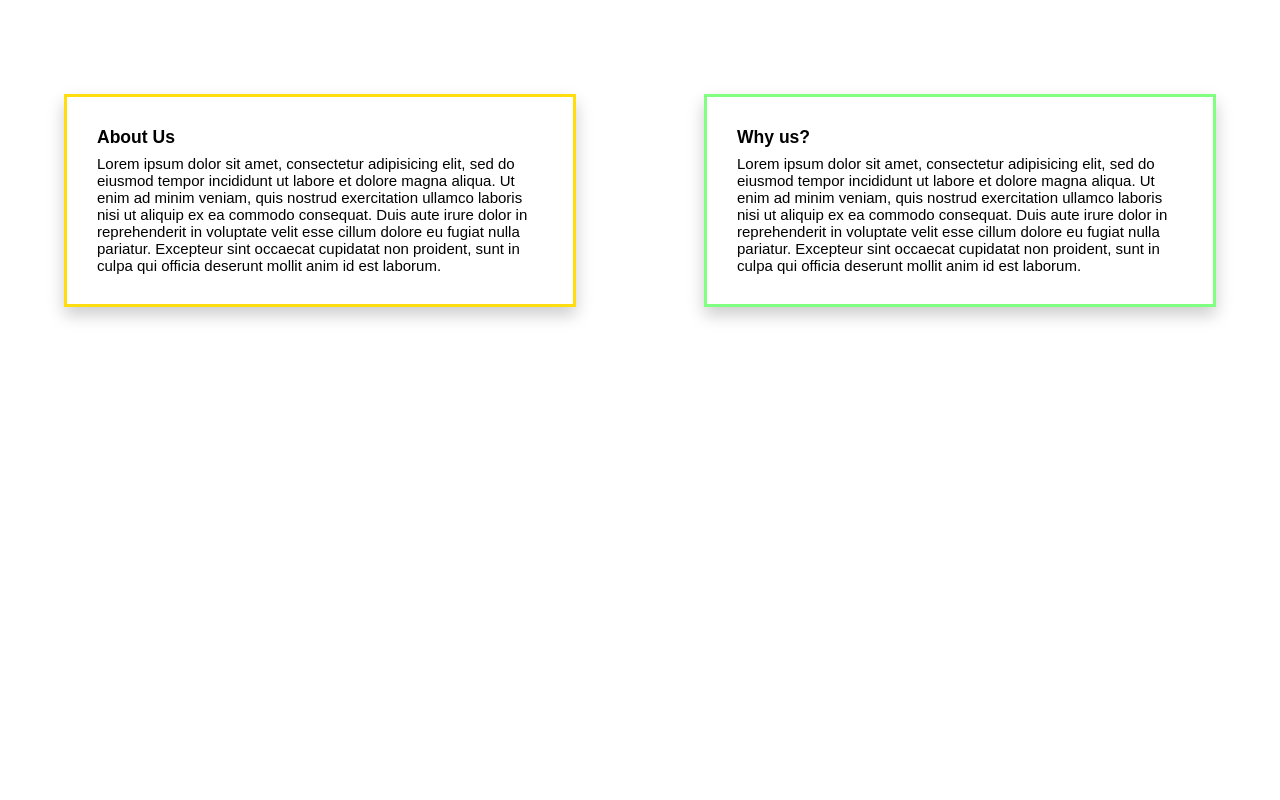
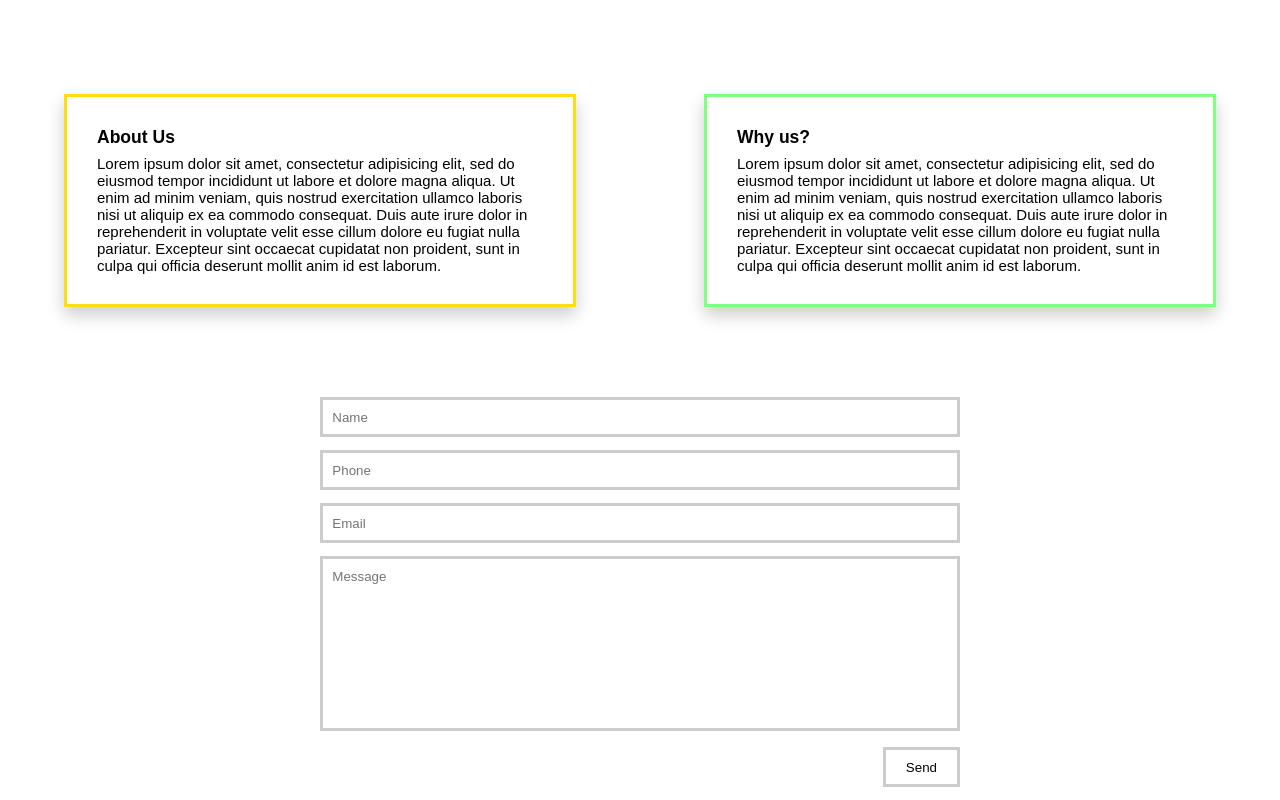
Before and after one commit to calebgibbs/agd, a Vue app: page / in a window 1280 px wide. Shown: the part 619-1419 px from the top of the page. Before the commit the page ends 1016 px from the top, so only its background shows below. Built offline with nearby package versions, Linux system fonts and the light colour scheme.

Commit message:
form: validation

```diff
--- a/src/assets/styles/_colors.scss
+++ b/src/assets/styles/_colors.scss
@@ -1,2 +1,3 @@
 $yellow: #ffdd0e;
 $green: #80ff80;
+$red: #d9534f;
--- /dev/null
+++ b/src/components/ContactForm.vue
@@ -0,0 +1,139 @@
+<template>
+  <div>
+    <form>
+      <div>
+        <input name="name" type="text" placeholder="Name" v-model="name" required>
+      </div>
+      <div>
+        <input name="phone" type="tel" placeholder="Phone" v-model="phone" required>
+      </div>
+      <div>
+        <input name="email" type="email" placeholder="Email" v-model="email" required>
+      </div>
+      <div>
+        <textarea name="message" cols="30" rows="10" placeholder="Message" v-model="message" required></textarea>
+      </div>
+      <div>
+        <button @click="validateForm">Send</button>
+      </div>
+      <div class="errors">
+      <ul>
+        <li v-for="error in errors" :key="error">{{error}}</li>
+      </ul>
+    </div>
+    </form>
+  </div>
+</template>
+
+<script>
+  const nameRegex = /^[a-zA-Z]+(([',. -][a-zA-Z ])?[a-zA-Z]*)*$/
+  const phoneRegex = /^[\+]?[(]?[0-9]{3}[)]?[-\s\.]?[0-9]{3}[-\s\.]?[0-9]{4,6}$/
+  const emailRegex = /^[\w-\.]+@([\w-]+\.)+[\w-]{2,4}$/
+  export default {
+    data() {
+      return {
+        name: null,
+        phone: null,
+        email: null,
+        message: null,
+        errors: []
+      }
+    },
+    methods: {
+      validateForm(e) {
+        this.errors = []
+        //name
+        if(!this.name) {
+          this.errors.push('Please enter your name')
+        }else if(!this.name.match(nameRegex)){
+          this.errors.push('Please enter a valid name')
+        }
+        //phone
+        if(!this.phone) {
+          this.errors.push('Please enter your phone number')
+        }else if(!this.phone.match(phoneRegex)){
+          this.errors.push('Please enter a valid phone number')
+        }
+        //email
+        if(!this.email) {
+          this.errors.push('Please enter an email address')
+        }else if(!this.email.match(emailRegex)) {
+          this.errors.push('Please enter a valid email address')
+        }
+        //message
+        if(!this.message) {
+          this.errors.push('Please add a message')
+        }
+
+        if(this.errors) {
+          e.preventDefault()
+        }
+      }
+    }
+  }
+</script>
+
+<style lang="scss" scoped>
+@import '../assets/styles/colors';
+
+$noSelect: #cccccc;
+$select: #000;
+
+form {
+  width: 50%;
+  margin: 0 auto;
+}
+
+input {
+  width: 100%;
+  padding: .7em;
+  margin-bottom: 1em;
+  border: 3px solid $noSelect;
+  outline: none;
+  transition: border .1s ease-in-out;
+  &:focus {
+    border: 3px solid $select;
+  }
+}
+
+textarea {
+  width: 100%;
+  padding: .7em;
+  resize: none;
+  font-family: inherit;
+  border: 3px solid $noSelect;
+  outline: none;
+  transition: border .1s ease-in-out;
+  &:focus {
+    border: 3px solid $select;
+  }
+}
+
+button {
+  float: right;
+  padding: .7em 1.5em;
+  margin: 1em 0;
+  border: solid 3px $noSelect;
+  background: none;
+  transition: .15s ease-in-out;
+  &:hover {
+   border: solid 3px $select;
+   background: $select;
+   color: #fff;
+  }
+}
+
+.errors {
+  color: $red;
+  margin: 1em;
+  ul {
+    padding: 0;
+    margin: 0;
+  }
+  li {
+    list-style-type: none;
+    margin: 0;
+    padding: 0;
+  }
+}
+</style>
--- a/src/views/Home.vue
+++ b/src/views/Home.vue
@@ -6,6 +6,7 @@
       <About/>
       <Why/>
     </div>
+    <Contact/>
   </div>
 </template>
 
@@ -14,12 +15,14 @@
   import Services from '../components/HomeServices'
   import About from '../components/AboutUs'
   import Why from '../components/WhyUs'
+  import Contact from '../components/ContactForm'
   export default {
     components: {
       HeroImage,
       Services,
       About,
-      Why
+      Why,
+      Contact
     }
   }
 </script>
```
